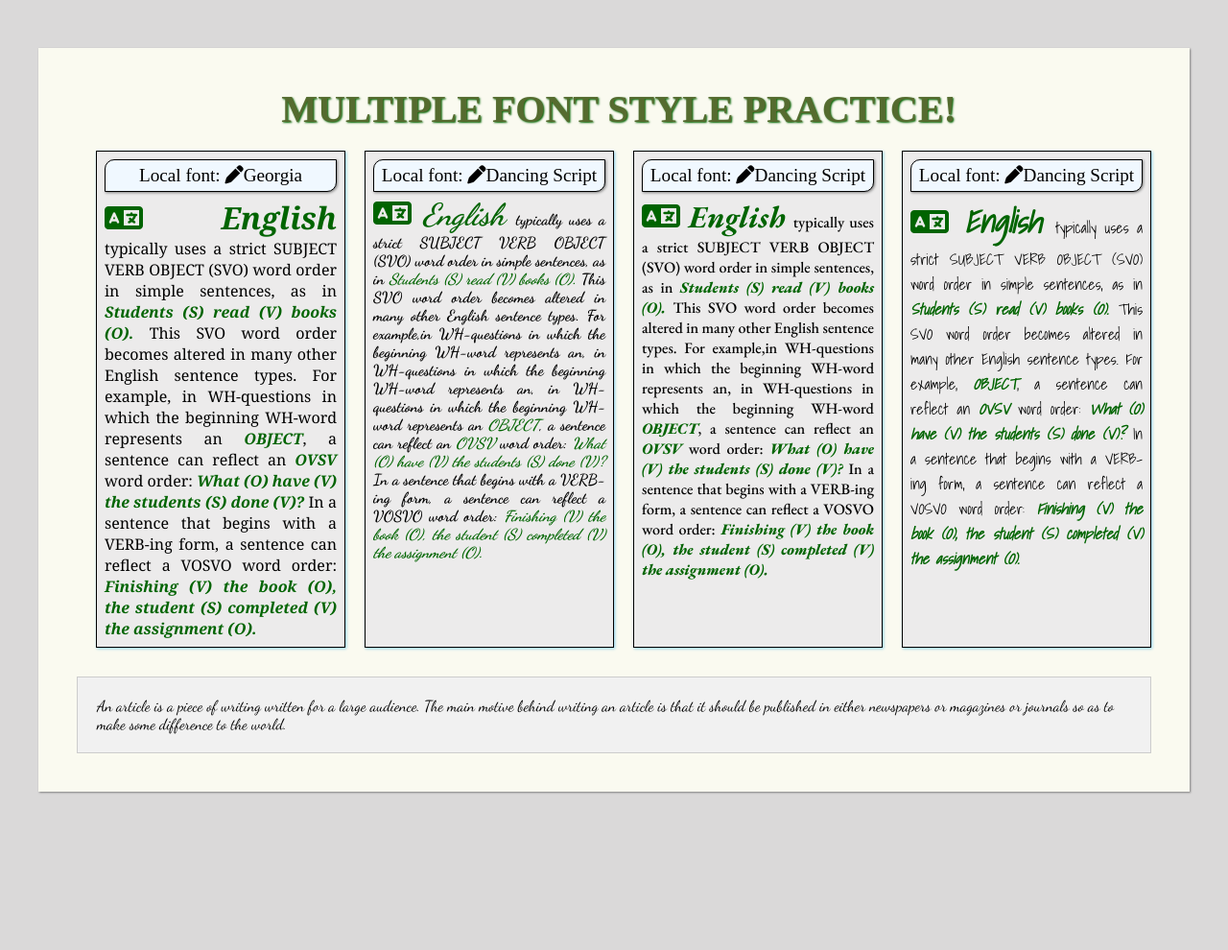
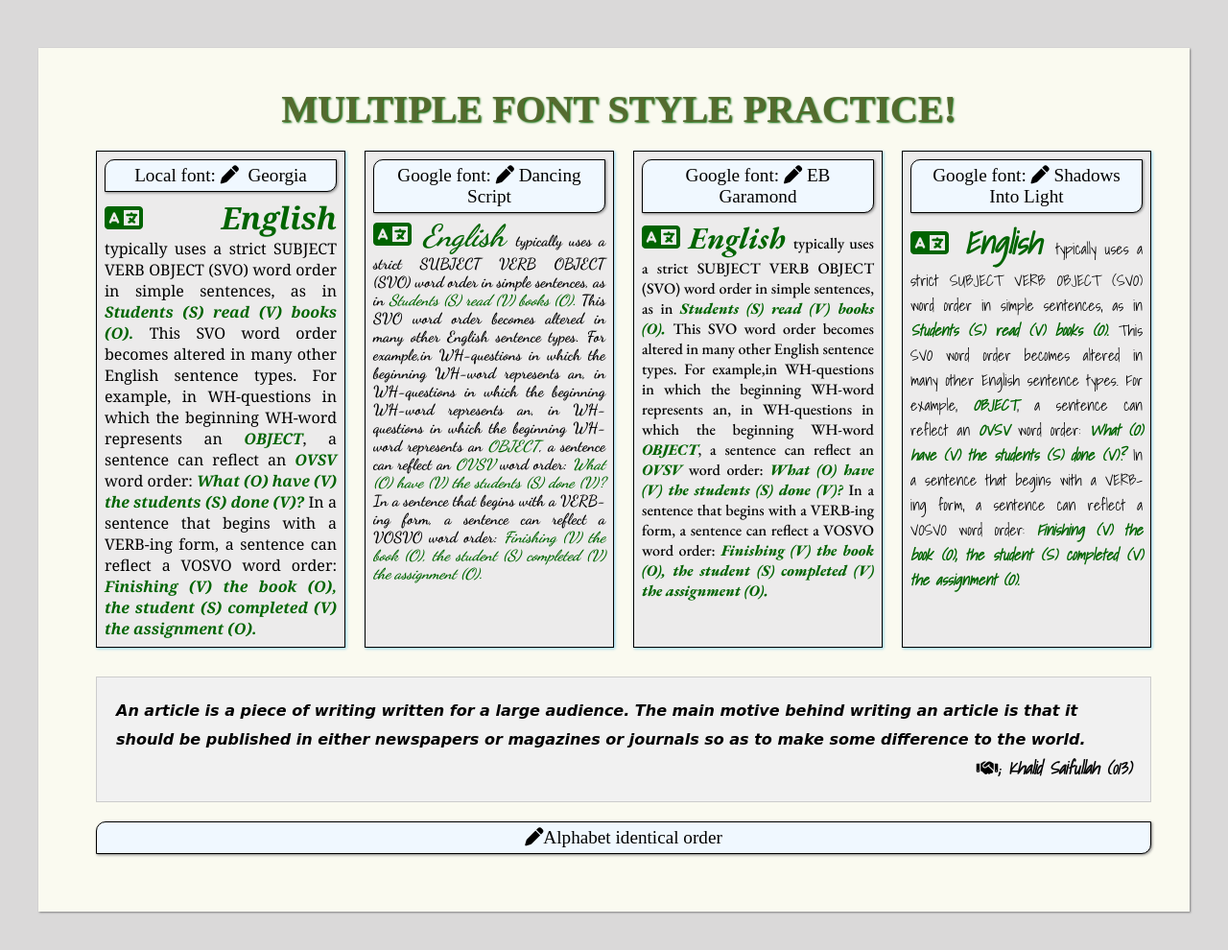
Before and after one commit to rarokon/class17, a plain HTML site: page index.html in a window 1280 px wide. Shown: the whole page at 96% size. Before the commit the page ends 875 px from the top, so only its background shows below. Drawn offline with nearby package versions, Linux system fonts and the light colour scheme; a web font is replaced by a local one.

Commit message:
After adding qoute

```diff
--- a/css/style.css
+++ b/css/style.css
@@ -1,6 +1,5 @@
 /* Font cnd link from font.google.com */
-
-@import url('https://fonts.googleapis.com/css2?family=Dancing+Script:wght@400..700&family=Doto:wght@100..900&family=EB+Garamond:ital,wght@0,400..800;1,400..800&family=Indie+Flower&family=Mr+De+Haviland&family=Shadows+Into+Light&display=swap');
+@import url('https://fonts.googleapis.com/css2?family=Dancing+Script:wght@400..700&family=Doto:wght@100..900&family=EB+Garamond:ital,wght@0,400..800;1,400..800&family=Indie+Flower&family=Mr+De+Haviland&family=Petit+Formal+Script&family=Shadows+Into+Light&display=swap');
 
 *{
     margin: 0;
@@ -176,10 +175,52 @@ span{
     background-color: #f1f1f1;
     border: 1px solid #ccc;
     margin-top: 30px;
+    margin-left: 20px;
 }
 
 #google-font4{
-    font-family: "Dancing Script", cursive
+    font-family: "Petit Formal Script", cursive;
+    font-weight: 400;
+    font-style: normal;
+    line-height: 30px;
+}
+
+#signature{
+    font-size: 18px;
+    text-align: right;
+    font-family: "Shadows Into Light", serif;
+    font-weight: 600;
+    font-style: italic;
 }
 
 /*=====  End of Float Container  ======*/
+
+
+/*=============================================
+=            Alphabetical order            =
+=============================================*/
+
+#alphbet-container{
+
+
+}
+.alpabet-title{
+    font-size: 1.2rem;
+    border: 1px solid black;
+    border-radius:10px 0px 10px 0px ;
+    padding: 5px;
+    box-shadow: 1px 1px 3px grey;
+    margin: 20px 0px 20px 20px;
+    text-decoration: double;
+    text-align: center;
+    background-color: aliceblue;
+}
+
+#alphbet-flex{
+    display: flex;
+}
+.alphabet-box{
+
+}
+
+/*=====  End of Alphabetical order  ======*/
--- a/index.html
+++ b/index.html
@@ -24,7 +24,7 @@
         <!-- Article by Local font. Article no -1-->
         <div class="article-container">
           <div class="article-title">
-            Local font: <i class="fa-solid fa-pen"></i>Georgia
+            Local font: <i class="fa-solid fa-pen"></i>&nbsp; Georgia
           </div>
           <div>
             <p id="local-font">
@@ -51,7 +51,7 @@
         <!-- from google font-01  -->
         <div class="article-container">
           <div class="article-title">
-            Local font: <i class="fa-solid fa-pen"></i>Dancing Script
+            Google font: <i class="fa-solid fa-pen"></i>&nbsp;Dancing Script
           </div>
           <div>
             <p id="google-font">
@@ -80,7 +80,7 @@
         <!-- google font 2 article -->
         <div class="article-container">
           <div class="article-title">
-            Local font: <i class="fa-solid fa-pen"></i>Dancing Script
+            Google font: <i class="fa-solid fa-pen"></i>&nbsp;EB Garamond
           </div>
           <div>
             <p id="google-font2">
@@ -109,7 +109,7 @@
         <!-- google font 3 -->
         <div class="article-container">
           <div class="article-title">
-            Local font: <i class="fa-solid fa-pen"></i>Dancing Script
+            Google font: <i class="fa-solid fa-pen"></i>&nbsp;Shadows Into Light
           </div>
           <div>
             <p id="google-font3">
@@ -138,12 +138,39 @@
       <!-- float container -->
       <div id="float-container">
         <p id="google-font4">
-          An article is a piece of writing written for a large audience. The
-          main motive behind writing an article is that it should be published
-          in either newspapers or magazines or journals so as to make some
-          difference to the world.
+          <strong
+            ><em>
+              An article is a piece of writing written for a large audience. The
+              main motive behind writing an article is that it should be
+              published in either newspapers or magazines or journals so as to
+              make some difference to the world.</em
+            ></strong
+          >
+          <br />
         </p>
+        <div id="signature">
+          <p>
+            <i class="fa-solid fa-handshake"></i>;&nbsp;Khalid Saifullah (013)
+          </p>
+        </div>
       </div>
+      <!--End of Float container-->
+
+      <!--Alphabetical order container-->
+      <div id="alphbet">
+        <div class="alpabet-title">
+          <i class="fa-solid fa-pen"></i>Alphabet identical order
+        </div>
+        <!--Alphabet flex container-->
+        <div id="alphbet-flex">
+          <!--Alphabet box container-->
+          <div class="alphabet-box"></div>
+
+
+
+        </div>
+      </div>
+      <!--End of alphabetical order container-->
     </div>
   </body>
 </html>
```
Also changed, not shown: 1 other file.
